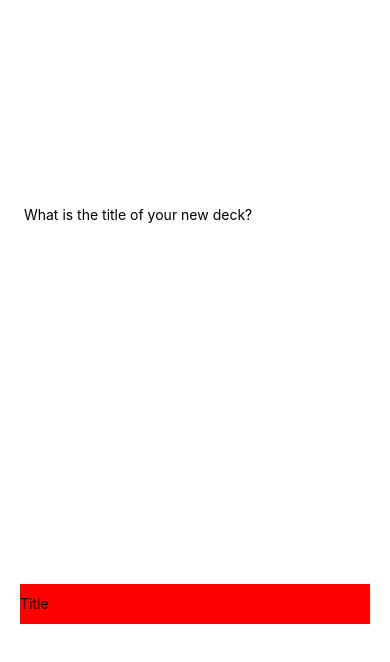
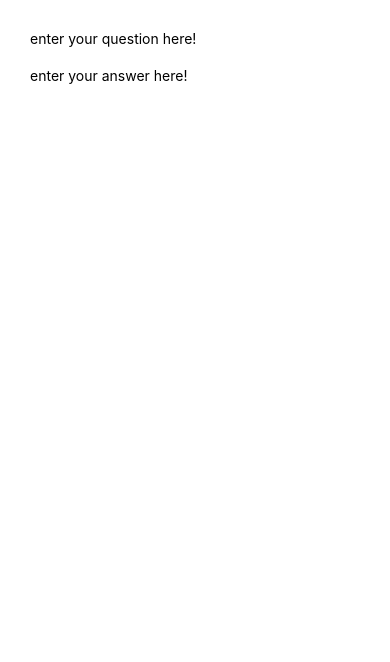
Before and after one commit to Norby257/study-cards, a React Native app: screen / in a window 390 px wide. Shown: the top 662 px of the page. Built offline with nearby package versions, Linux system fonts and the light colour scheme.

Commit message:
styled text input

```diff
--- a/App.js
+++ b/App.js
@@ -27,7 +27,7 @@ export default class App extends React.Component {
     return (
       <View style={{ flex: 1}}>
         <View style={{height: 20, flex: 1}}>
-        <NewDeck />
+        <NewQuestion />
 
 
 
--- a/components/NewDeck.js
+++ b/components/NewDeck.js
@@ -37,12 +37,12 @@ class NewDeck extends Component {
     return (
       <View style={styles.container}>
         <View style={styles.row}>
-          <Text> What is the title of your new deck? </Text>
+          <Text style={{borderColor: 'gray'}}> What is the title of your new deck? </Text>
         </View>
         <View style={styles.row}>
           <TextInput
-            style={{ flex: 1, height: 40, backgroundColor: "red", alignItems: "center" }}
-            placeholder="Title"
+            style={{ flex: 1, height: 40, borderColor: 'gray', borderWidth: 1}}
+            placeholder="Title of Deck"
 
             //   onChangeText={(text) => this.setState({text})}
           />
--- a/components/NewQuestion.js
+++ b/components/NewQuestion.js
@@ -9,15 +9,17 @@ import {white, purple} from '../utils/colors'
 function AddQuestion({onChange}) {
     return (
         <View style={{padding: 10}}>
+
         <TextInput
-          style={{height: 40}}
           placeholder="enter your question here!"
           onChangeText={(text) => this.setState({text})}
+
+
+
         />
-        <Text style={{padding: 10, fontSize: 42}}>
-          {/* {this.state.text.split(' ').map((word) => word && '🍕').join(' ')} */}
-        </Text>
-      </View>
+         </View>
+
+
     )
 }
 
@@ -28,9 +30,9 @@ function AddAnswer({onChange}) {
     return (
         <View style={{padding: 10}}>
         <TextInput
-          style={{height: 40}}
           placeholder="enter your answer here!"
           onChangeText={(text) => this.setState({text})}
+
         />
         <Text style={{padding: 10, fontSize: 42}}>
           {/* {this.state.text.split(' ').map((word) => word && '🍕').join(' ')} */}
@@ -64,11 +66,15 @@ class NewQuestion extends Component {
         return (
             <View style={styles.container}>
                 <View>
-                    <AddQuestion />
+                    <AddQuestion
+                        style={{ flex: 1, height: 40, borderColor: 'gray', borderWidth: 1}}
+                         />
 
                 </View>
                 <View >
-                    <AddAnswer />
+                    <AddAnswer
+
+                    />
                 </View>
 
                 <View>
```
